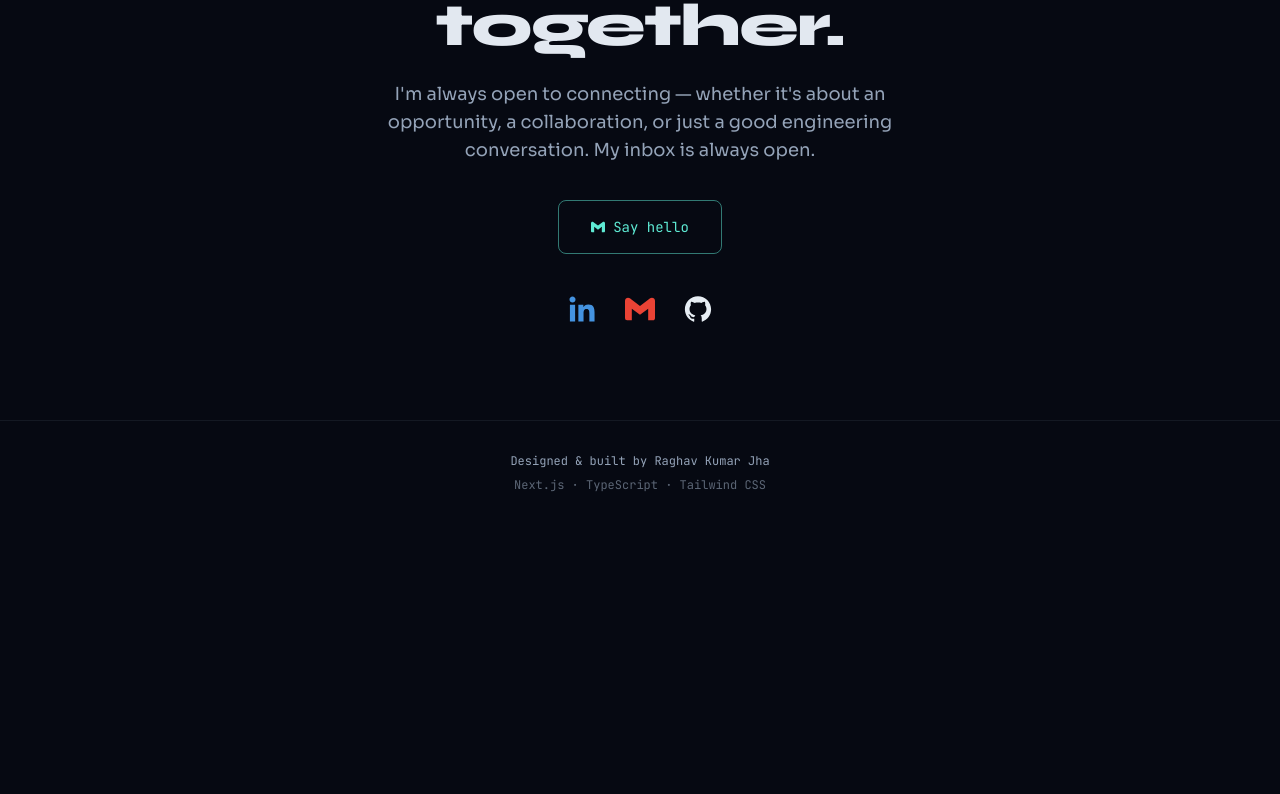
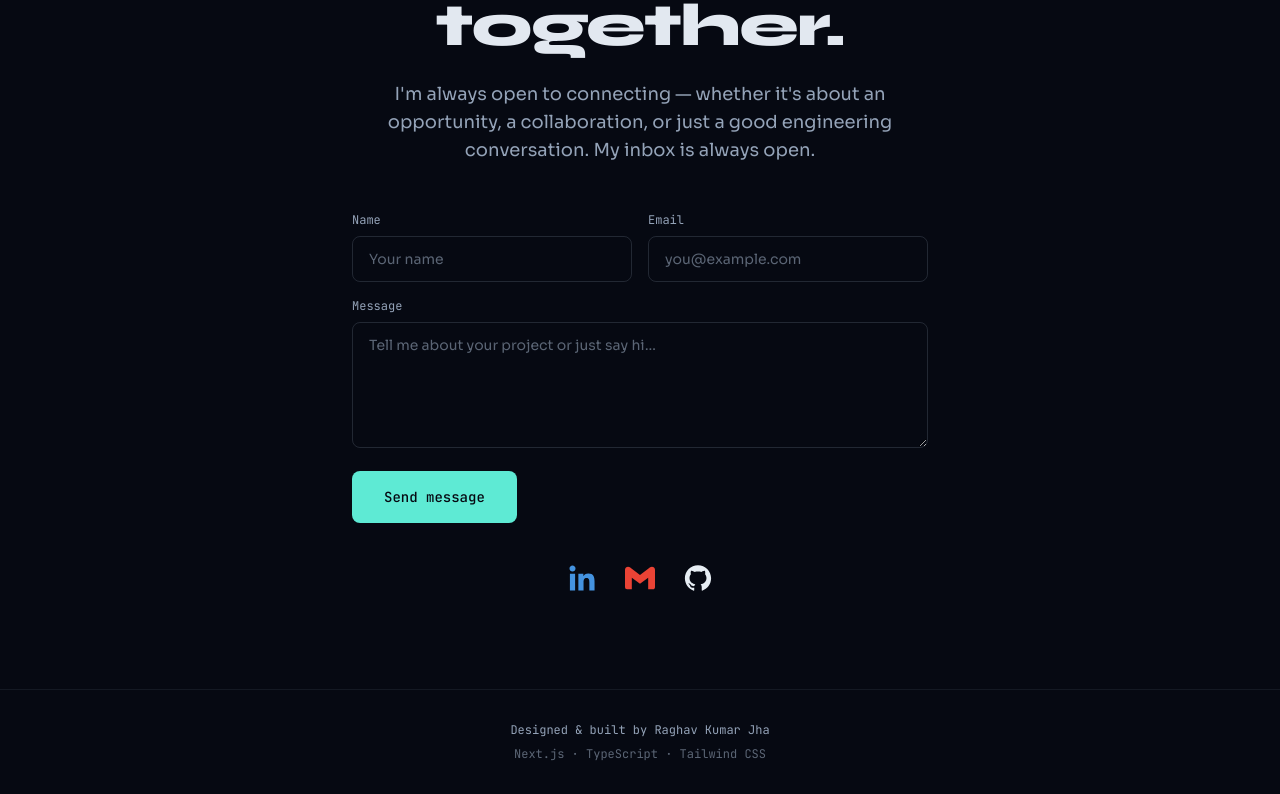
Before and after one commit to jharaghav32/MyPortfolio, a Next.js app: page / in a window 1280 px wide. Shown: the part 5844-6638 px from the top of the page. Before the commit the page ends 6369 px from the top, so only its background shows below. Built offline with nearby package versions, Linux system fonts and the light colour scheme.

Commit message:
feat: add contact form via Web3Forms with auto-dismissing success message

```diff
--- a/pages/index.tsx
+++ b/pages/index.tsx
@@ -258,6 +258,35 @@ export default function Home() {
   const [menuOpen, setMenuOpen] = useState(false)
   const [scrolled, setScrolled] = useState(false)
   const [progress, setProgress] = useState(0)
+  const [sending, setSending] = useState(false)
+  const [formStatus, setFormStatus] = useState<{ ok: boolean; msg: string } | null>(null)
+
+  const onSubmit = async (e: React.FormEvent<HTMLFormElement>) => {
+    e.preventDefault()
+    setSending(true)
+    setFormStatus(null)
+    const form = e.currentTarget
+    const data = new FormData(form)
+    data.append('access_key', process.env.NEXT_PUBLIC_WEB3FORMS_KEY || '72cc631e-deca-4ac8-992b-fd385f78dada')
+    try {
+      const res = await fetch('https://api.web3forms.com/submit', {
+        method: 'POST',
+        body: data,
+      })
+      const json = await res.json()
+      if (json.success) {
+        setFormStatus({ ok: true, msg: "Thanks! Your message has been sent — I'll get back to you soon." })
+        form.reset()
+        setTimeout(() => setFormStatus(null), 5000)
+      } else {
+        setFormStatus({ ok: false, msg: json.message || 'Something went wrong. Please try again.' })
+      }
+    } catch {
+      setFormStatus({ ok: false, msg: 'Network error. Please try again or email me directly.' })
+    } finally {
+      setSending(false)
+    }
+  }
 
   useEffect(() => {
     const root = document.documentElement
@@ -666,12 +695,67 @@ export default function Home() {
                 I&apos;m always open to connecting — whether it&apos;s about an opportunity, a
                 collaboration, or just a good engineering conversation. My inbox is always open.
               </p>
-              <a
-                href="mailto:raghavkumarjha3209@gmail.com"
-                className="mt-9 inline-flex items-center gap-2 rounded-lg border border-accent/50 px-8 py-4 font-mono text-sm text-accent transition-all hover:bg-accent/10 hover:-translate-y-0.5 hover:shadow-[0_12px_40px_-12px_rgb(var(--c-accent)/0.6)]"
+              <form
+                onSubmit={onSubmit}
+                className="mx-auto mt-12 max-w-xl space-y-4 text-left"
               >
-                <SiGmail /> Say hello
-              </a>
+                {/* Honeypot field for spam bots */}
+                <input type="checkbox" name="botcheck" className="hidden" style={{ display: 'none' }} tabIndex={-1} autoComplete="off" />
+                <div className="grid gap-4 sm:grid-cols-2">
+                  <div>
+                    <label htmlFor="name" className="mb-2 block font-mono text-xs text-muted">
+                      Name
+                    </label>
+                    <input
+                      id="name"
+                      name="name"
+                      type="text"
+                      required
+                      placeholder="Your name"
+                      className="w-full rounded-lg border border-line/20 bg-transparent px-4 py-3 text-sm text-ink outline-none transition-colors placeholder:text-muted/60 focus:border-accent/60"
+                    />
+                  </div>
+                  <div>
+                    <label htmlFor="email" className="mb-2 block font-mono text-xs text-muted">
+                      Email
+                    </label>
+                    <input
+                      id="email"
+                      name="email"
+                      type="email"
+                      required
+                      placeholder="you@example.com"
+                      className="w-full rounded-lg border border-line/20 bg-transparent px-4 py-3 text-sm text-ink outline-none transition-colors placeholder:text-muted/60 focus:border-accent/60"
+                    />
+                  </div>
+                </div>
+                <div>
+                  <label htmlFor="message" className="mb-2 block font-mono text-xs text-muted">
+                    Message
+                  </label>
+                  <textarea
+                    id="message"
+                    name="message"
+                    required
+                    rows={5}
+                    placeholder="Tell me about your project or just say hi…"
+                    className="w-full resize-y rounded-lg border border-line/20 bg-transparent px-4 py-3 text-sm text-ink outline-none transition-colors placeholder:text-muted/60 focus:border-accent/60"
+                  />
+                </div>
+                <button
+                  type="submit"
+                  disabled={sending}
+                  className="inline-flex w-full items-center justify-center gap-2 rounded-lg bg-accent px-8 py-4 font-mono text-sm font-medium text-bg transition-all hover:-translate-y-0.5 hover:shadow-[0_12px_40px_-12px_rgb(var(--c-accent)/0.6)] disabled:cursor-not-allowed disabled:opacity-60 sm:w-auto"
+                >
+                  {sending ? 'Sending…' : 'Send message'}
+                </button>
+                {formStatus && (
+                  <p className={`font-mono text-sm ${formStatus.ok ? 'text-accent' : 'text-[#EA4335]'}`}>
+                    {formStatus.msg}
+                  </p>
+                )}
+              </form>
+
               <div className="mt-10 flex justify-center gap-7 text-3xl">
                 <a href="https://www.linkedin.com/in/jharaghav/" target="_blank" rel="noopener noreferrer" aria-label="LinkedIn" className="text-[#0A66C2] transition-all duration-300 hover:-translate-y-1 dark:text-[#4493E0]">
                   <GrLinkedinOption />
```
Also changed, not shown: 1 other file (tests, documents, lock files or other folders).
